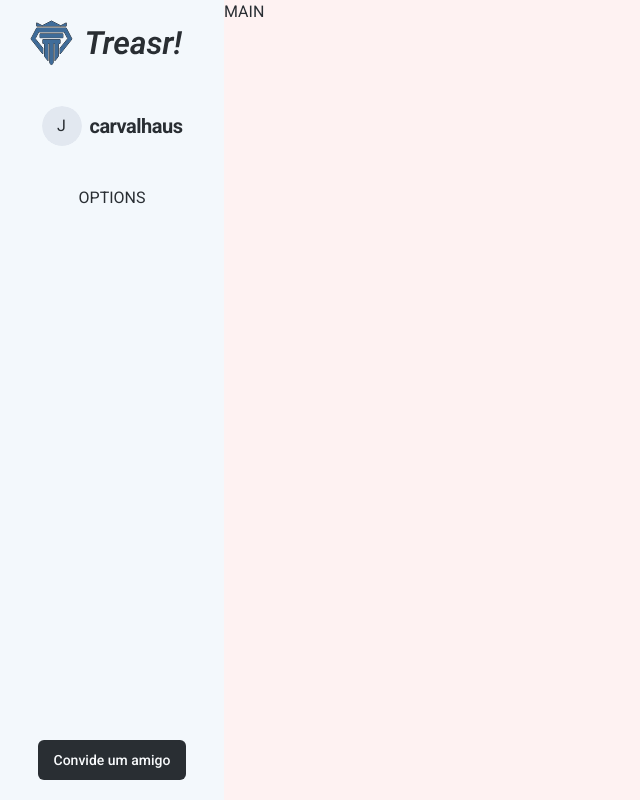
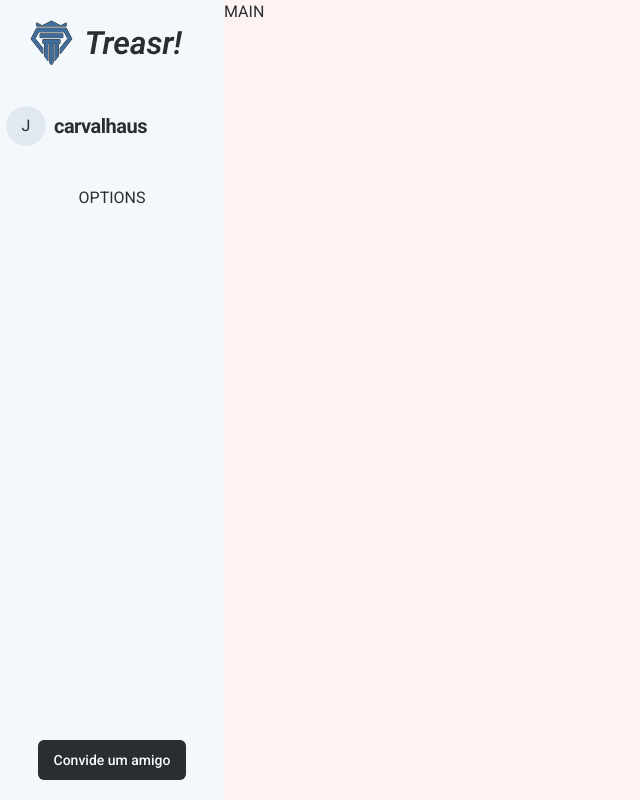
Before and after one commit to carvalhaus/financial_controller, a Next.js app in the folder frontend/: page /dashboard in a window 1280 px wide. Shown: the whole page, without its empty margins (0-640 px from the left). Built offline with nearby package versions, Linux system fonts and the light colour scheme.

Commit message:
style: change width and  add padding x

```diff
--- a/frontend/app/dashboard/_components/userInfo.jsx
+++ b/frontend/app/dashboard/_components/userInfo.jsx
@@ -15,7 +15,7 @@ const userData = {
 function UserInfo() {
     return (
         <DropdownMenu>
-            <DropdownMenuTrigger className="flex items-center gap-2 focus-visible:outline-none">
+            <DropdownMenuTrigger className="flex items-center w-full px-[6px] gap-2 focus-visible:outline-none">
                 <Avatar>
                     <AvatarFallback className="bg-softGray">{userData.name[0]}</AvatarFallback>
                 </Avatar>
```
